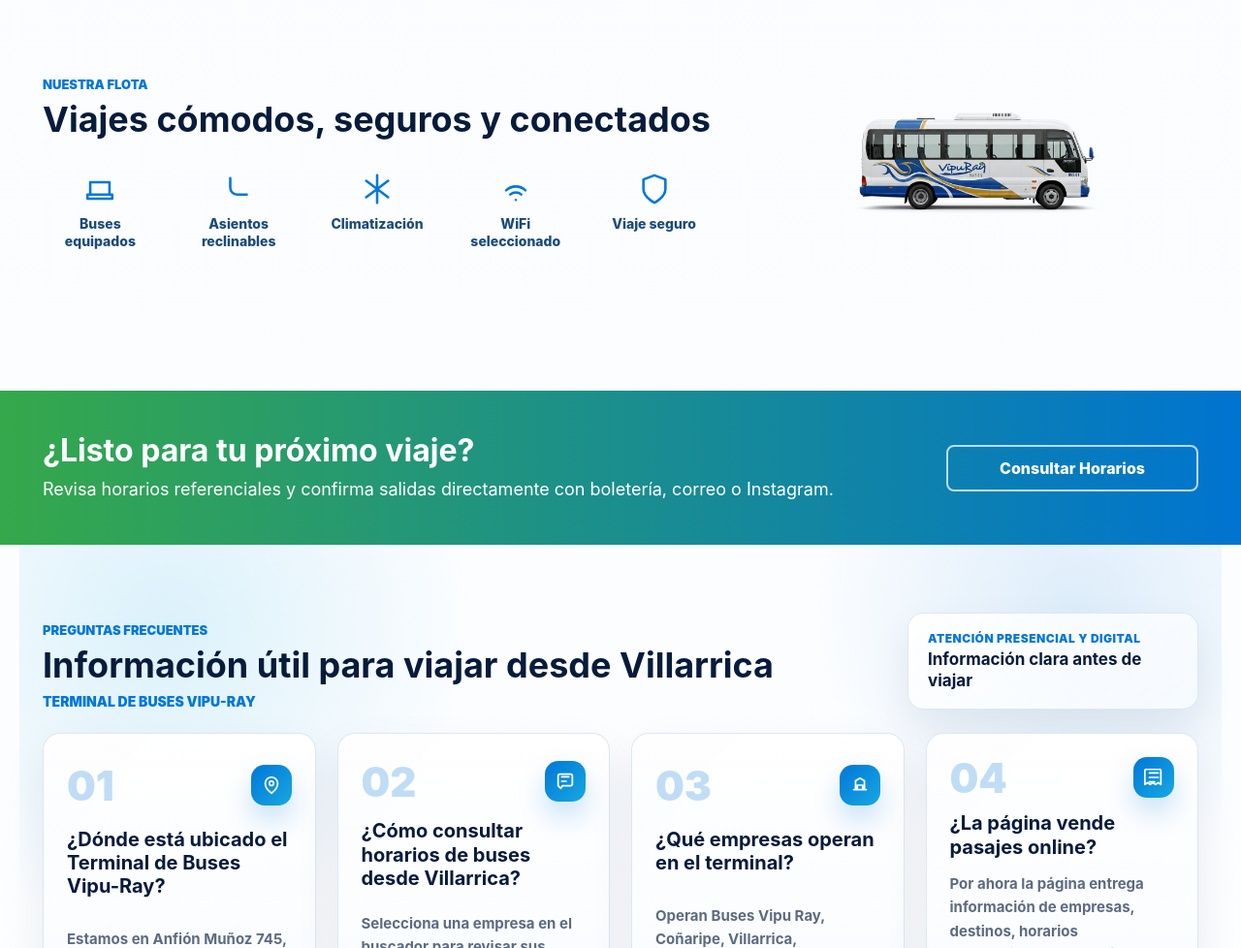
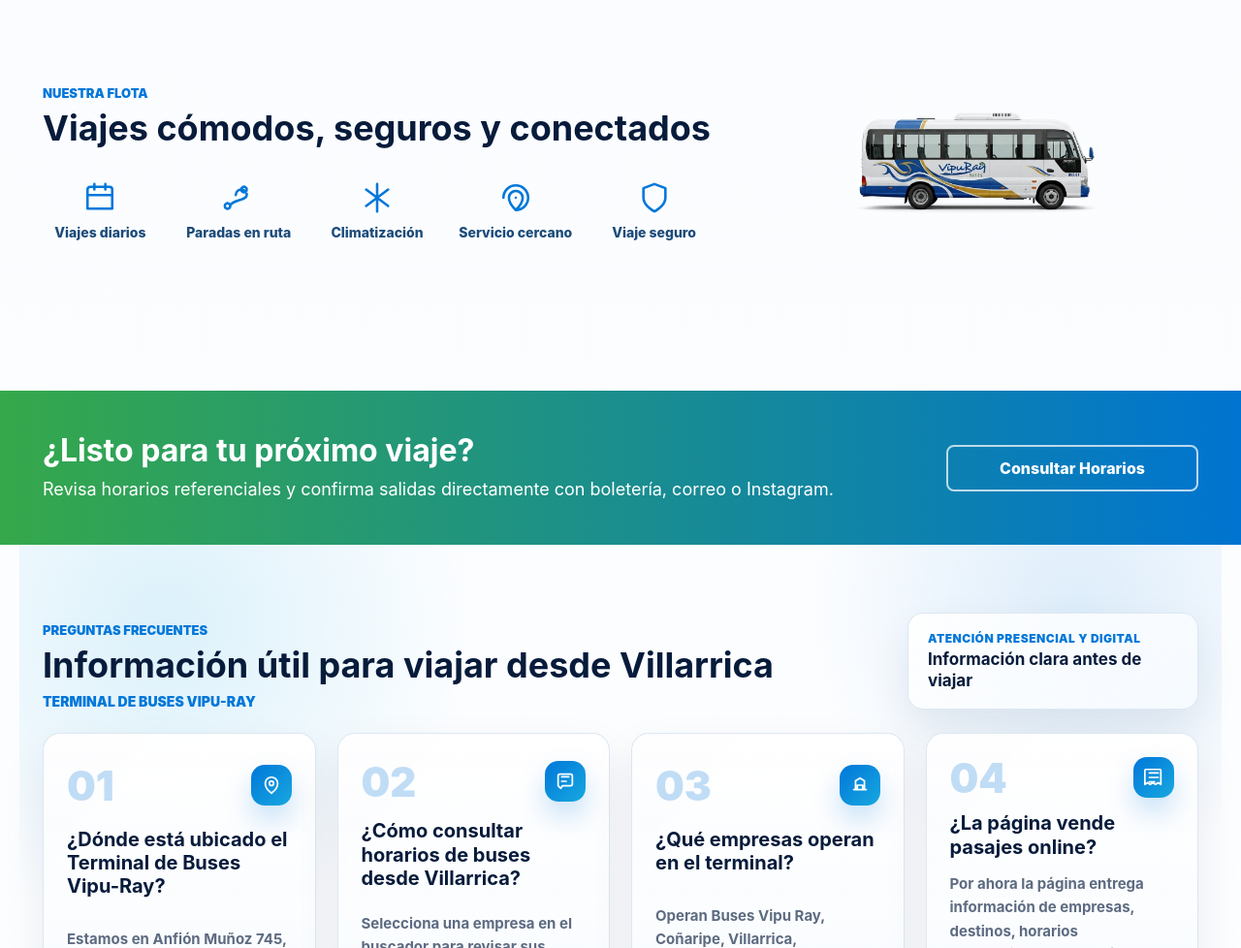
Before and after one commit to vipurayoficial-stack/Vipuray, a website: page index.html in a window 1280 px wide. Shown: the part 3568-4546 px from the top of the page at 97% size. Drawn offline with Linux system fonts and the light colour scheme; no server answers.

Commit message:
Update fleet feature labels

```diff
--- a/index.html
+++ b/index.html
@@ -306,10 +306,10 @@
           <p class="eyebrow">Nuestra flota</p>
           <h2 id="fleet-title">Viajes cómodos, seguros y conectados</h2>
           <div class="fleet-features">
-            <span><svg aria-hidden="true" viewBox="0 0 24 24"><path d="M5 16V7h14v9M7 19h.01M17 19h.01M3 16h18v3H3v-3Z"/></svg>Buses equipados</span>
-            <span><svg aria-hidden="true" viewBox="0 0 24 24"><path d="M6 4v7a5 5 0 0 0 5 5h7"/></svg>Asientos reclinables</span>
+            <span><svg aria-hidden="true" viewBox="0 0 24 24"><path d="M8 2v4M16 2v4M3 10h18M5 4h14a2 2 0 0 1 2 2v14H3V6a2 2 0 0 1 2-2Z"/></svg>Viajes diarios</span>
+            <span><svg aria-hidden="true" viewBox="0 0 24 24"><path d="M6 18c0-4 12-4 12-8a4 4 0 0 0-8 0M6 18a2 2 0 1 0 0 .01M18 6a2 2 0 1 0 0 .01"/></svg>Paradas en ruta</span>
             <span><svg aria-hidden="true" viewBox="0 0 24 24"><path d="M12 2v20M4 6l16 12M20 6 4 18"/></svg>Climatización</span>
-            <span><svg aria-hidden="true" viewBox="0 0 24 24"><path d="M5 13a10 10 0 0 1 14 0M8 16a6 6 0 0 1 8 0M12 20h.01"/></svg>WiFi seleccionado</span>
+            <span><svg aria-hidden="true" viewBox="0 0 24 24"><path d="M12 21a9 9 0 1 0-9-9M12 21c3-3 5-6 5-9a5 5 0 0 0-10 0c0 3 2 6 5 9ZM12 12h.01"/></svg>Servicio cercano</span>
             <span><svg aria-hidden="true" viewBox="0 0 24 24"><path d="M12 22s8-4 8-10V5l-8-3-8 3v7c0 6 8 10 8 10Z"/></svg>Viaje seguro</span>
           </div>
         </div>
```
